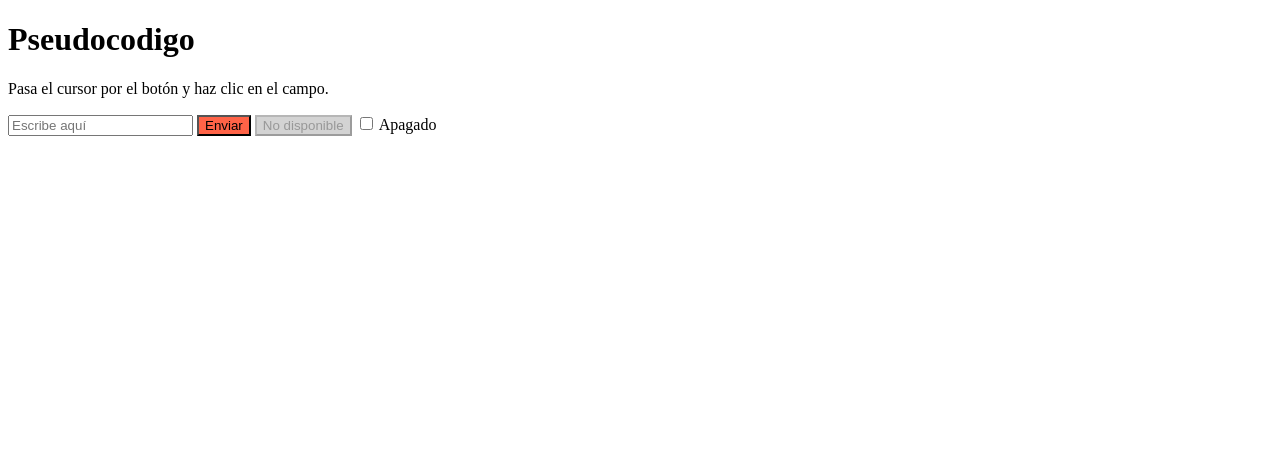
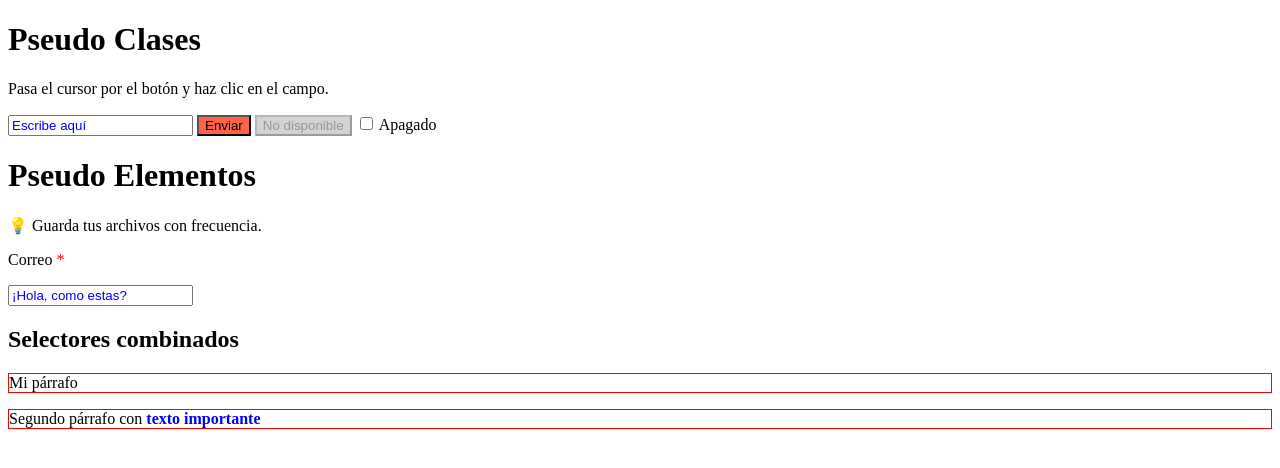
Before and after one commit to OSCARQUIN/HTML-CSS-Git, a plain HTML site: page Semana02/dia02-01-pseudoclases/index.html in a window 1280 px wide. Drawn offline with Linux system fonts and the light colour scheme.

Commit message:
Selector

```diff
--- a/Semana02/dia02-01-pseudoclases/index.html
+++ b/Semana02/dia02-01-pseudoclases/index.html
@@ -27,15 +27,56 @@
         input:checked{
             outline: 2px greenyellow;
         }
+
+        .tip::before {
+  content: "💡 ";
+}
+
+.obligatorio::after {
+  content: " *";
+  color: red;
+}
+
+input::placeholder{
+    color: blue
+}
+
+/*SELECTORES COMBIANDOS*/
+/*Selector descendiente  - NO USARLO SOLO ESTA COMO REFERENCIA */
+article P{
+    border: 1px solid red;
+}
+
+/*selector de hijo directo*/
+
+article > strong{
+    color: red;
+}
+
+p > strong{
+    color: blue;
+}
+
     </style>
 </head>
 <body>
-    <h1>Pseudocodigo</h1>
+    <h1>Pseudo Clases</h1>
     <p>Pasa el cursor por el botón y haz clic en el campo.</p>
         <input type="text" placeholder="Escribe aquí" />
         <button>Enviar</button>
         <button disabled>No disponible</button>
         <input type="checkbox"> Apagado
 
+    <h1>Pseudo Elementos</h1>
+    <p class="tip">Guarda tus archivos con frecuencia.</p>
+    <p class="obligatorio">Correo</p>
+
+    <input type="text" placeholder="¡Hola, como estas?" />
+
+    <article>
+        <h1>Selectores combinados</h1>
+        <p>Mi párrafo</p>
+        <p>Segundo párrafo con <strong> texto importante </strong></p>
+    </article>
 </body>
 </html>
```
